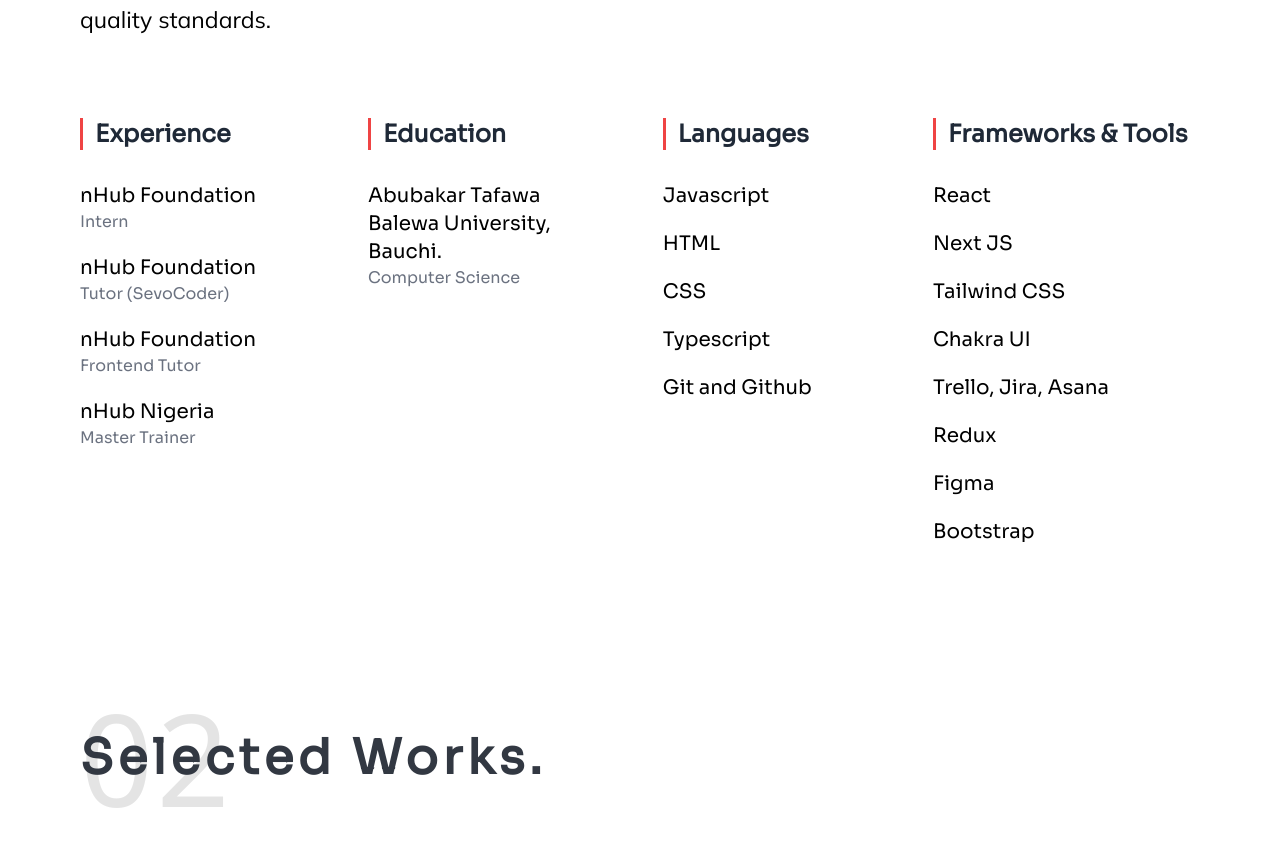
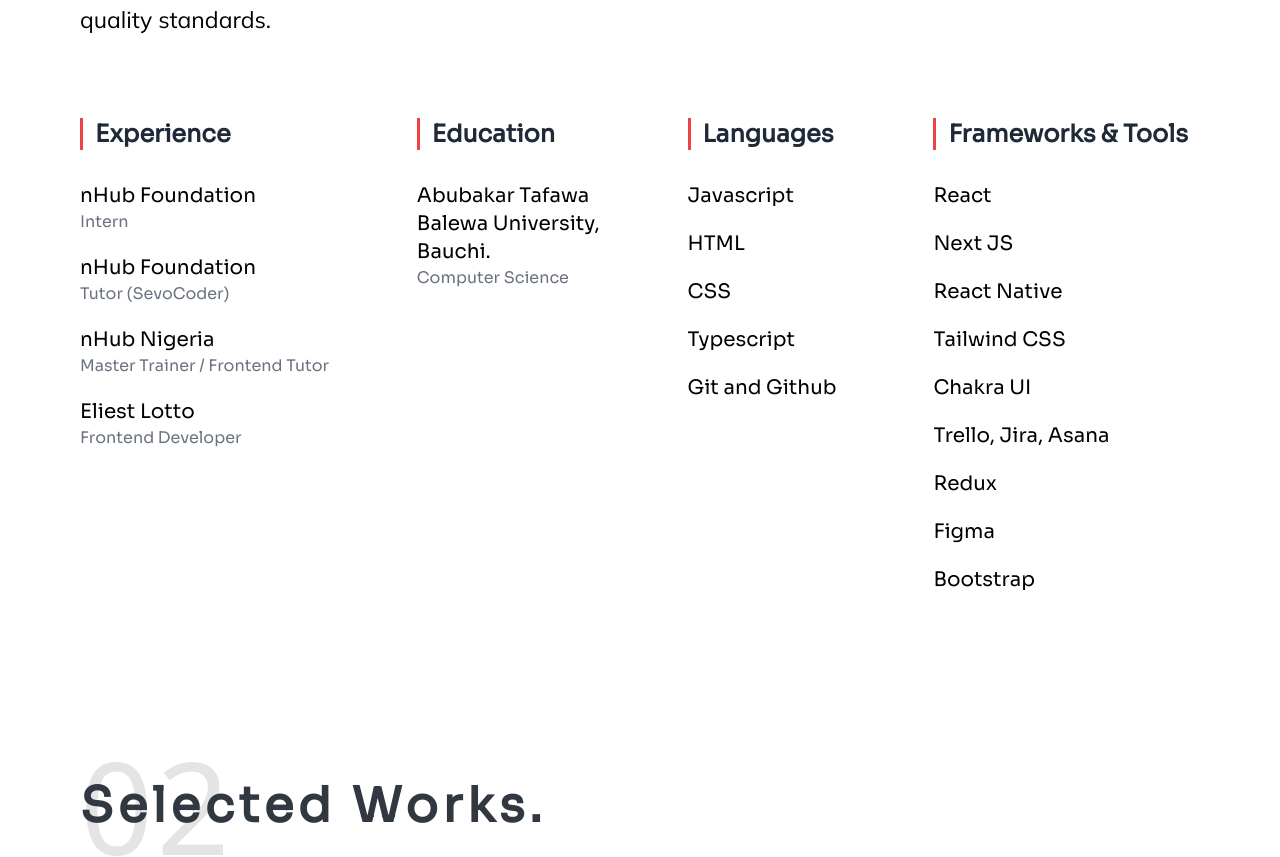
Before and after one commit to Desmond-Fon/my-portfolio, a Next.js app: page / in a window 1280 px wide. Shown: the part 1590-2447 px from the top of the page. Built offline with nearby package versions, Linux system fonts and the light colour scheme.

Commit message:
updated work info

```diff
--- a/components/About.tsx
+++ b/components/About.tsx
@@ -12,7 +12,7 @@
             <p className="mt-8 lg:mt-14 text-[16px] lg:text-[23px] md:text-[20px] leading-6 lg:leading-9 font-mulish">Furthermore, I am highly proficient in using various frontend tools and technologies, such as Git and Github, Webpack, and Babel, to optimize website performance and enhance user experience. I am also familiar with Agile methodologies and have experience working in collaborative environments using tools such as Jira, Trello and Asana. I am a fast learner, able to work independently as well as in a team, and always willing to go the extra mile to ensure that projects are completed on time and to the highest quality standards.</p>
 
             <div className="mt-[80px] flex
-            gap-[10%] font-sora flex-wrap">
+            gap-[7%] justify-between font-sora flex-wrap">
                 <div className='mb-[30px]'>
                     <p className="text-xl md:text-2xl text-gray-800 border-l-[3px] border-red-500 px-3 mb-8 font-bold">Experience</p>
                     <div className="mb-5">
@@ -24,12 +24,12 @@
                         <p className="text-gray-500">Tutor (SevoCoder)</p>
                     </div>
                     <div className="mb-5">
-                        <p className="text-[16px] md:text-[18px] lg:text-xl">nHub Foundation</p>
-                        <p className="text-gray-500">Frontend Tutor</p>
+                        <p className="text-[16px] md:text-[18px] lg:text-xl">nHub Nigeria</p>
+                        <p className="text-gray-500">Master Trainer / Frontend Tutor</p>
                     </div>
                     <div className="mb-5">
-                        <p className="text-[16px] md:text-[18px] lg:text-xl">nHub Nigeria</p>
-                        <p className="text-gray-500">Master Trainer</p>
+                        <p className="text-[16px] md:text-[18px] lg:text-xl">Eliest Lotto</p>
+                        <p className="text-gray-500">Frontend Developer</p>
                     </div>
                 </div>
 
@@ -71,6 +71,9 @@
                         <p className="text-[16px] md:text-[18px] lg:text-xl">Next JS</p>
                     </div>
                     <div className="mb-5">
+                        <p className="text-[16px] md:text-[18px] lg:text-xl">React Native</p>
+                    </div>
+                    <div className="mb-5">
                         <p className="text-[16px] md:text-[18px] lg:text-xl">Tailwind CSS</p>
                     </div>
                     <div className="mb-5">
--- a/components/Work.tsx
+++ b/components/Work.tsx
@@ -25,13 +25,15 @@
 
       <Card description="Collaborated with a developer to create a website that allowed users to track their goods or service in transit. Each user needs a unique tracking ID to see the current progress location of their parcel. It was implemented using HTML, CSS, and vanilla javascript." site='https://spinc-crystal.netlify.app/' image="https://res.cloudinary.com/dvikxcdh3/image/upload/v1682239570/spinc_mtrhmz.png" code='https://github.com/Desmond-Fon/Shipper-App' />
 
-      <Card description="Created a website where users can check out and search for any kind of movie or TV series. Used an API from 'The Movie Database' to fetch the movie data. It was built using React and Tailwind CSS." site='https://movie-website-alpha.vercel.app/' image="https://res.cloudinary.com/dvikxcdh3/image/upload/v1682239743/movie_yp8fil.png" code="https://github.com/Desmond-Fon/movie-website" />
+      <Card description="Built the frontend aspect of a photography website, which
+included an overview, a gallery, a contact section and booking service. It was built using React and Tailwind CSS." site='https://ymastudios.live/' image="https://res.cloudinary.com/dvikxcdh3/image/upload/v1692922574/ScreenShot_Tool_-20230825011422_fvqitz.png" />
 
-      <Card description="Built a website where a user can view all countries, search for a particular country, or filter countries by continent. A user can also see more information about a country by clicking on the country card. Used an API from 'REST Countries' to fetch the country data. It was built using React and Tailwind CSS." site='https://rest-country-search-app.netlify.app/' image="https://res.cloudinary.com/dvikxcdh3/image/upload/v1682240599/rest_bhnrvl.png" code='https://github.com/Desmond-Fon/rest-country-react' />
+      <Card description="Maintaining and upgrading the frontend aspect of the official
+website of eliest lotto." site='https://www.eliestlotto.biz/' image="https://res.cloudinary.com/dvikxcdh3/image/upload/v1692922570/ScreenShot_Tool_-20230825011354_vlmnwh.png" />
 
-      <Card description="Developed a rock-paper-scissors game using React. It only allows a single player to play at a time, and it has a scoreboard that keeps a record of the current score of the player. It was built using React and tailwind CSS." site='https://desmond-fon.github.io/rock-paper-scissors-react/' image="https://res.cloudinary.com/dvikxcdh3/image/upload/v1682239934/rock_rqiftx.png" code='https://github.com/Desmond-Fon/rock-paper-scissors-react' />
+      <Card description="Collaborated with a developer to build a site that registers business names, companies and incorporation for users. It accepts payment in cash and crypto. It was built using React and tailwind CSS." site='https://sociabrander.netlify.app' image="https://res.cloudinary.com/dvikxcdh3/image/upload/v1692922575/ScreenShot_Tool_-20230825011443_eevbmx.png" />
 
-      <Card description="Created an RGB color guesser game that gives the user a color and then gives multiple options with different RGB color codes for the user to select from. A user can toggle between easy and hard levels. It was built using React and Tailwind CSS." site='https://rgb-color-picking-game.netlify.app/' image="https://res.cloudinary.com/dvikxcdh3/image/upload/v1682240918/color_mllalm.png" code='https://github.com/Desmond-Fon/color-picker' />
+      <Card description="Supervised and contributed to the building of nHub Foundation website. It was built using react and tailwind CSS." site='https://nhubfoundation.org/' image="https://res.cloudinary.com/dvikxcdh3/image/upload/v1692923408/ScreenShot_Tool_-20230825012759_trt9rg.png" />
 
     </div>
 
```
